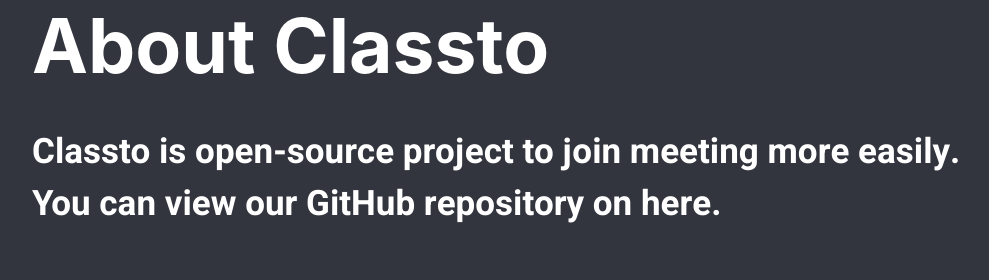
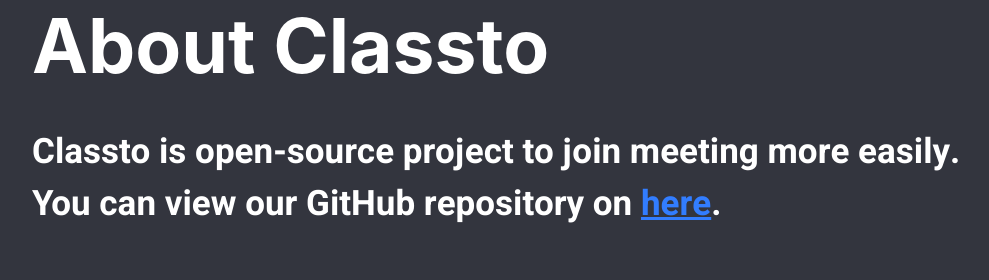
Before and after one commit to Classto/Frontend, a React (Create React App) app: page / in a window 1280 px wide. Shown: the part 1072-1352 px from the top of the page, without its empty margins (32-1021 px from the left). Built offline with nearby package versions, Linux system fonts and the light colour scheme.

Commit message:
chore: link color

```diff
--- a/src/introduce.css
+++ b/src/introduce.css
@@ -128,10 +128,9 @@
     color: #ffffff;
 }
 
-#about > span {
+#about > p > span {
     color: #327DFF;
     text-decoration:underline;
-    text-underline-position:under;
     cursor: pointer;
 }
 
```
